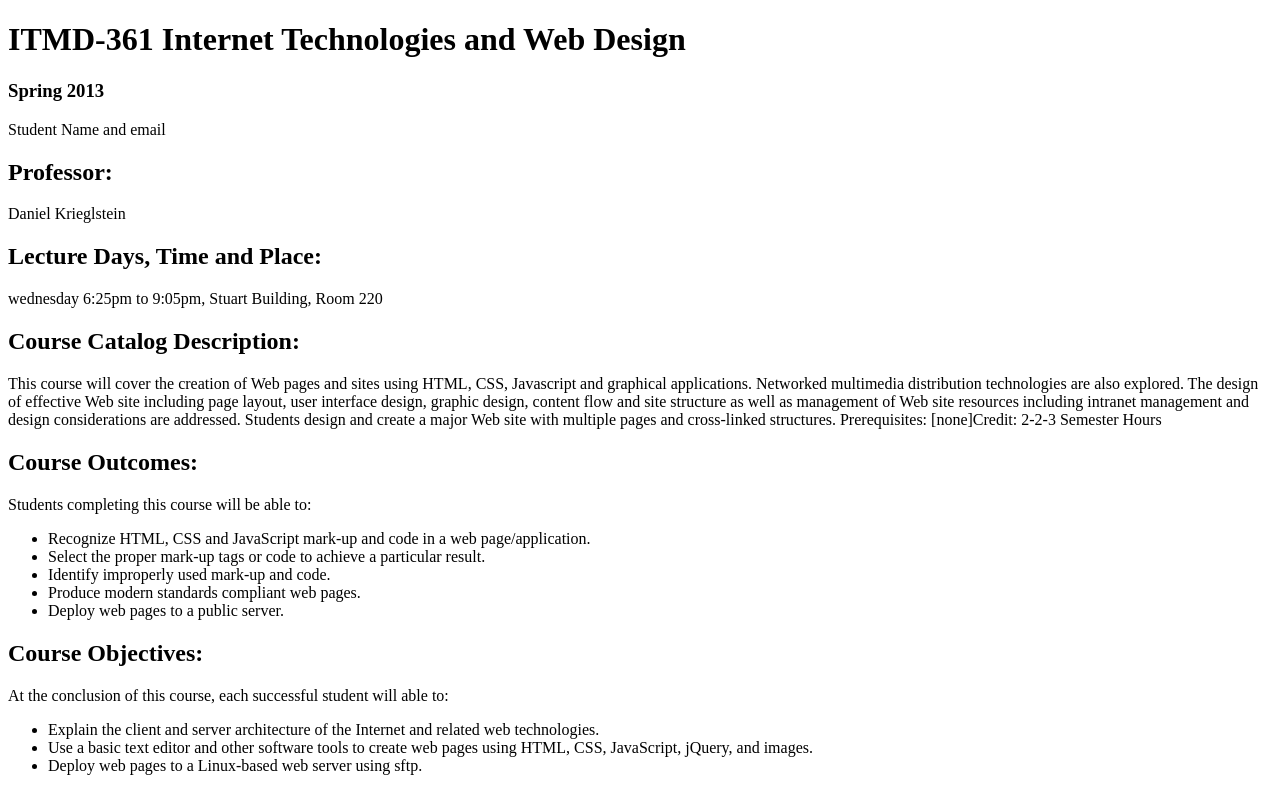
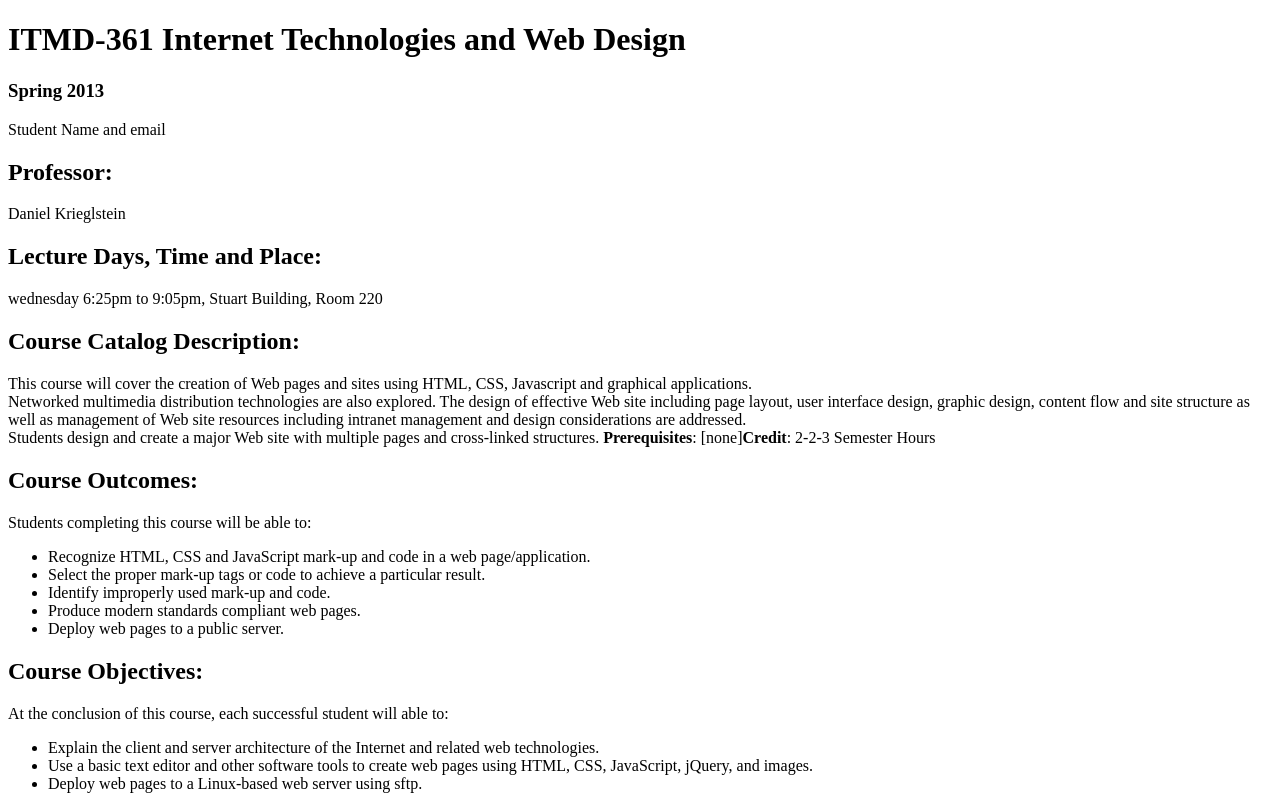
Before and after one commit to kcain1/lab2, a plain HTML site: page index.html in a window 1280 px wide. Drawn offline with Linux system fonts and the light colour scheme.

Commit message:
Added in Strong text and test line breaks

```diff
--- a/index.html
+++ b/index.html
@@ -14,11 +14,10 @@
 		<h2>Lecture Days, Time and Place:</h2>
 		<p>wednesday 6:25pm to 9:05pm, Stuart Building, Room 220</p>
 		<h2>Course Catalog Description:</h2>
-		<p>This course will cover the creation of Web pages and sites using HTML, CSS, Javascript and graphical applications.
-		Networked multimedia distribution technologies are also explored.
+		<p>This course will cover the creation of Web pages and sites using HTML, CSS, Javascript and graphical applications.<br>Networked multimedia distribution technologies are also explored.
 		The design of effective Web site including page layout, user interface design, graphic design, content flow and
-		site structure as well as management of Web site resources including intranet management and design considerations are addressed.
-		Students design and create a major Web site with multiple pages and cross-linked structures. Prerequisites: [none]Credit: 2-2-3 Semester Hours</p>
+		site structure as well as management of Web site resources including intranet management and design considerations are addressed.</br>
+		Students design and create a major Web site with multiple pages and cross-linked structures. <strong>Prerequisites</strong>: [none]<strong>Credit</strong>: 2-2-3 Semester Hours</p>
 		<h2>Course Outcomes:</h2>
 		<p>Students completing this course will be able to:</p>
 		<ul>
```
Also changed, not shown: 1 other file.
